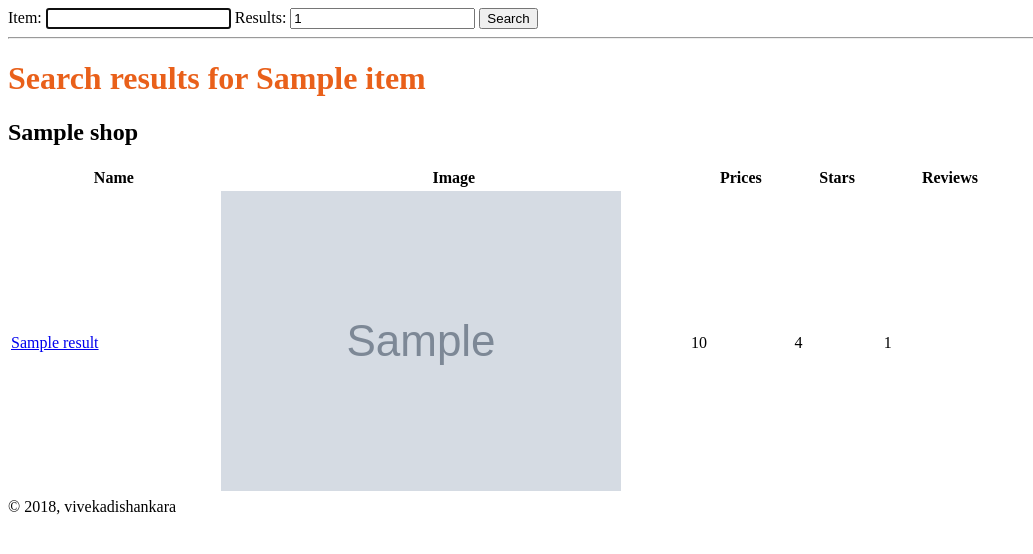
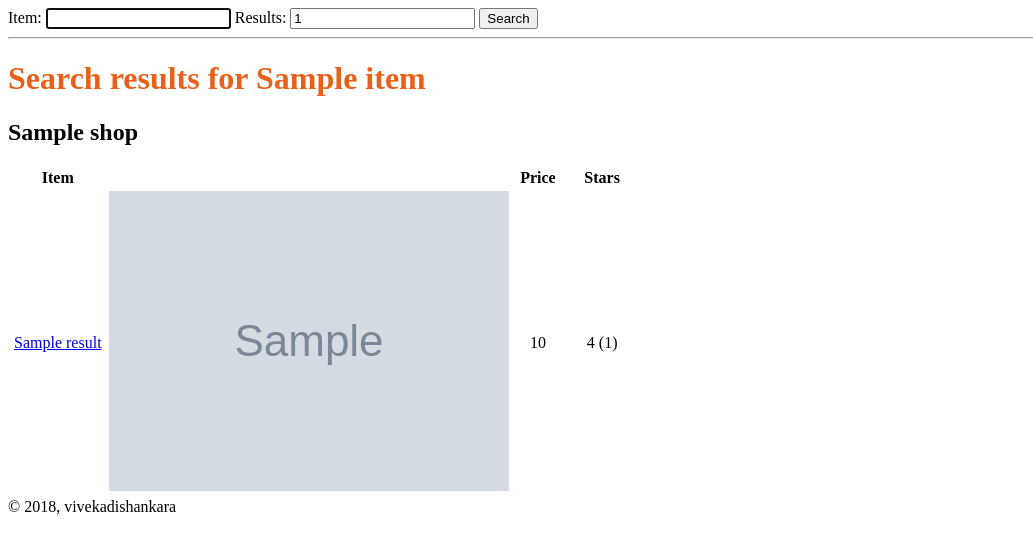
Before and after one commit to vivekadishankara/prices, a Flask app: template api/templates/results.html in a window 1280 px wide. Shown: the top 554 px of the page, without its empty margins (0-1033 px from the left). Run offline with Flask 2, Linux system fonts and the light colour scheme; the template is opened without the code that fills it: most values are stand-ins (such as "Sample title", 1, 10 or a date in 2020); grey boxes marked "Sample" are stand-in pictures.

Commit message:
Shops (#11)
* adding number to the website

* adding number to the website

* structured results page

```diff
--- a/api/static/style.css
+++ b/api/static/style.css
@@ -6,6 +6,10 @@ form {
     display:inline;
 }
 
-div.itemimage {
-    width: 200px;
+img.Flipkartimg {
+    width: 100px;
 }
+
+table, td, th {
+    text-align: center;
+}
--- a/api/templates/results.html
+++ b/api/templates/results.html
@@ -5,25 +5,23 @@
     <h1>Search results for {{ item }}</h1>
     {% for shop in shops %}
     <h2>{{ shop }}</h2>
-    <table style="width:80%">
+    <table style="width:50%">
         <tr>
-            <th>Name</th>
-            <th>Image</th>
-            <th>Prices</th>
+            <th>Item</th>
+            <th></th>
+            <th>Price</th>
             <th>Stars</th>
-            <th>Reviews</th>
         </tr>
         {% for result in results[shop] %}
         <tr>
-            <td><a href="{{ result.link }}">{{ result.name }}</a></td>
+            <td width="20%"><a href="{{ result.link }}">{{ result.name }}</a></td>
             <td>
                 <div class="itemimage" >
-                    <img src="{{ result.image }}">
+                    <img class="{{ shop }}img" src="{{ result.image }}">
                 </div>
             </td>
-            <td>{{ result.price }}</td>
-            <td>{{ result.stars }}</td>
-            <td>{{ result.reviews_num }}</td>
+            <td width="10%">{{ result.price }}</td>
+            <td width="15%">{{ result.stars }} ({{ result.reviews_num }})</td>
         </tr>
         {% endfor %}
     </table>
--- a/api/views.py
+++ b/api/views.py
@@ -42,6 +42,3 @@ def results():
     search_results = simple_search(item, SHOPS, nums)
 
     return render_template('results.html', item=item, shops=SHOPS, results=search_results)
-
-if __name__ == '__main__':
-    app.run()
```
